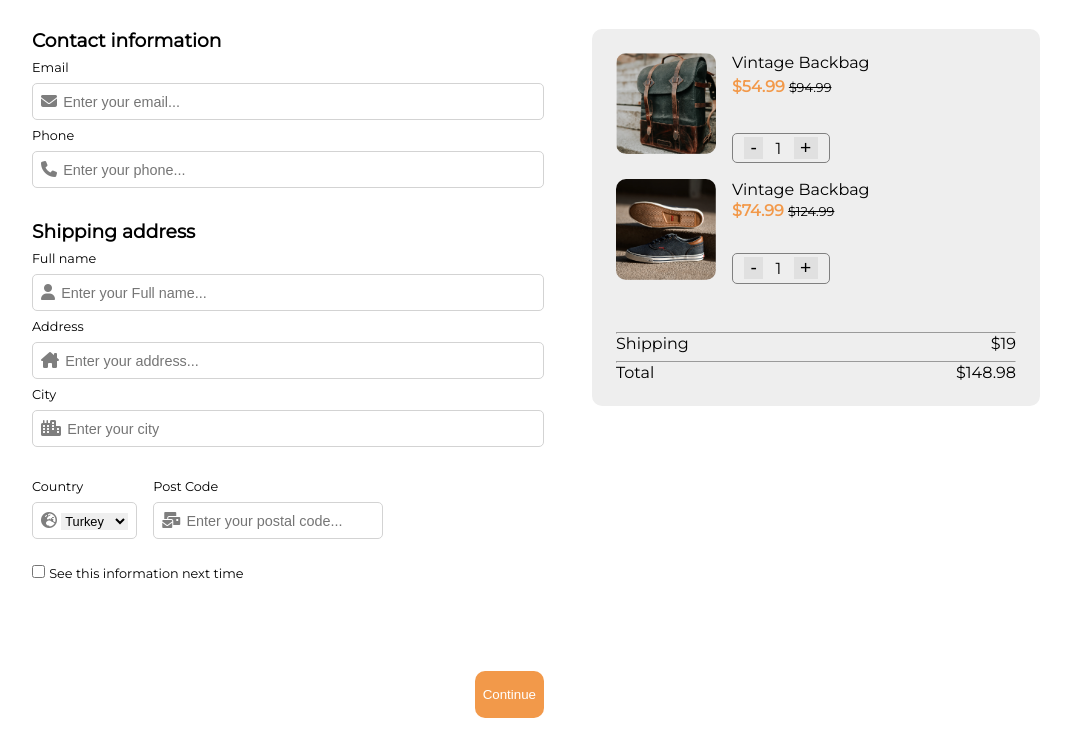
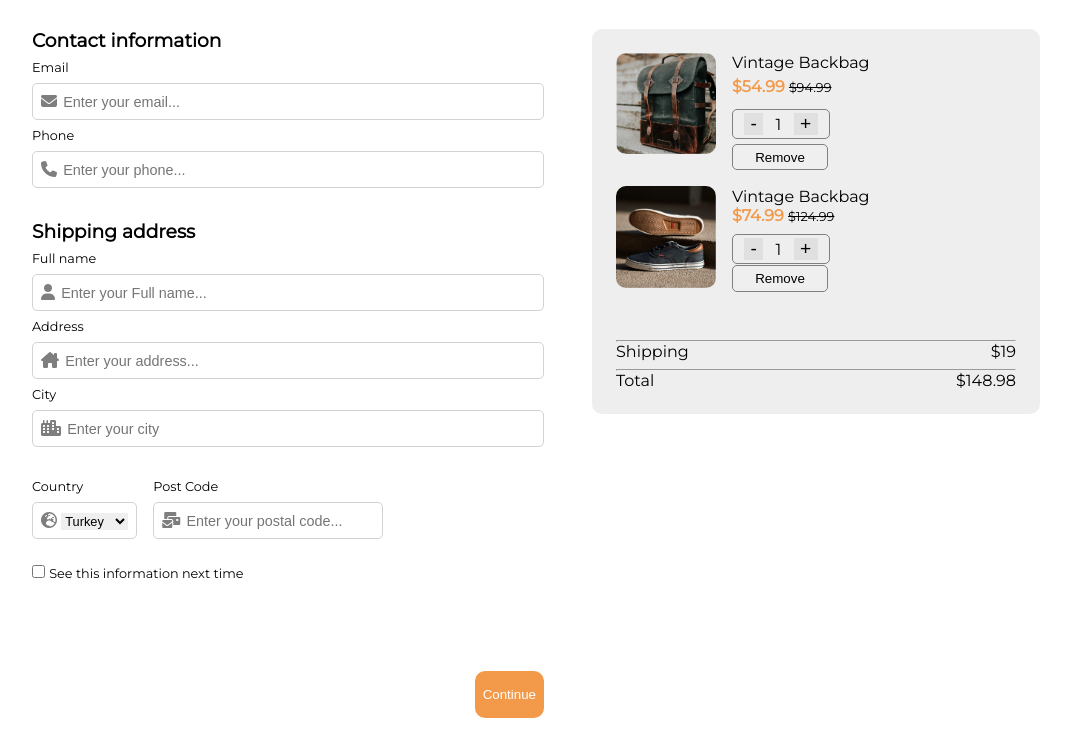
Before and after one commit to ozcan-cetin/Checkout-Form, a plain HTML site: page index.html in a window 1280 px wide. Shown: the part 58-814 px from the top of the page, without its empty margins (104-1175 px from the left). Drawn offline with Linux system fonts and the light colour scheme.

Commit message:
js v3 remove added

```diff
--- a/index.html
+++ b/index.html
@@ -122,6 +122,8 @@
                 <!-- <p id="firstcounter"></p> -->
                 <button class="right box">+</button>
               </div>
+              <button class="remove">Remove</button>
+
             </div>
           </div>
           <div class="container_right--second">
@@ -137,6 +139,7 @@
                 <!-- <p id="secondcounter"></p> -->
                 <button class="right box">+</button>
               </div>
+              <button class="remove">Remove</button>
             </div>
           </div>
           <div class="container_right--last">
--- a/style.css
+++ b/style.css
@@ -132,11 +132,18 @@ body{
 }
 
 .first_display--counter{
-    margin-top: 2rem;
+    margin-top: .5rem;
     border: 1px solid gray;
     border-radius: 5px;
     padding: .2rem;
     width:fit-content;
+}
+.remove{
+    width: 6rem;
+    padding: .3rem;
+    border-radius: 5px;
+    border: 1px solid gray;
+    cursor: pointer;
 }
 
 .box{
@@ -164,7 +171,7 @@ body{
 }
 
 .second_display--counter{
-    margin-top: 2rem;
+    margin-top: .5rem;
     border: 1px solid gray;
     border-radius: 5px;
     padding: .2rem;
```
Also changed, not shown: app.js (+8 -0 lines).
